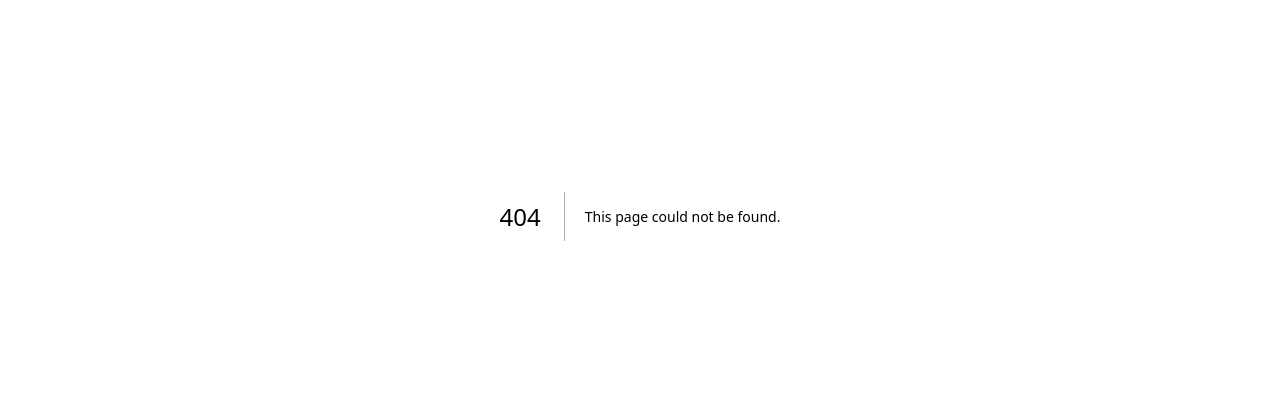
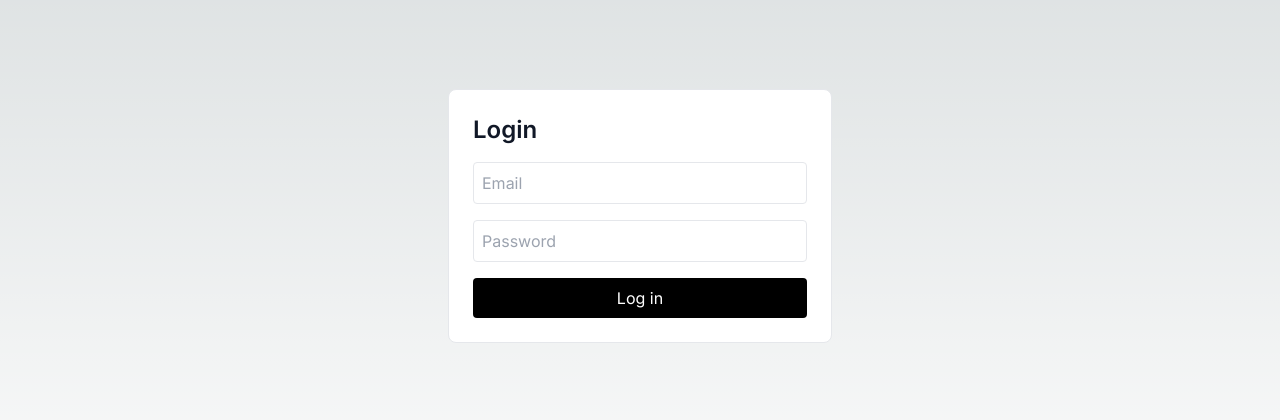
Before and after one commit to Hajara-Yasmin-Isa/LearningPlatform, a Next.js app: page /login in a window 1280 px wide. Before the commit this address had no page. Shown: the part 184-604 px from the top of the page. Built offline with nearby package versions, Linux system fonts and the light colour scheme.

Commit message:
Implemented basic login and signup pages using a reusable auth component. Currently lacks backend logic. Also forces a black text since global.css causes text to become white which blends in with the background.

```diff
--- /dev/null
+++ b/app/login/page.tsx
@@ -0,0 +1,9 @@
+import AuthForm from "@/components/features/auth/AuthForm";
+
+export default function LoginPage() {
+  return (
+    <main className="flex min-h-screen items-center justify-center">
+      <AuthForm title="Login" submitLabel="Log in" />
+    </main>
+  );
+}
--- /dev/null
+++ b/app/signup/page.tsx
@@ -0,0 +1,9 @@
+import AuthForm from "@/components/features/auth/AuthForm";
+
+export default function SignupPage() {
+  return (
+    <main className="flex min-h-screen items-center justify-center">
+      <AuthForm title="Sign up" submitLabel="Create account" />
+    </main>
+  );
+}
--- /dev/null
+++ b/components/features/auth/AuthForm.tsx
@@ -0,0 +1,65 @@
+"use client";
+
+import { useState } from "react";
+
+interface AuthFormProps {
+    title: string;
+    submitLabel: string;
+}
+
+export default function AuthForm({title, submitLabel}: AuthFormProps) {
+    const [email, setEmail] = useState("");
+    const [password, setPassword] = useState("");
+
+
+    /*
+
+        handleSubmit() is the call for backend logic
+        e.preventDefault() prevents the browser from reloading
+        This is sufficing the requirement for "Placeholder submit handler using console.log"
+        Backend logic is handled here, but for now it is asked to just use a console log.
+
+    */
+    function handleSubmit(e: React.FormEvent) {
+        e.preventDefault();
+        console.log("Placeholder submit- input values:", {email, password});
+    }
+
+    return (
+        <form
+            onSubmit={handleSubmit}
+
+            /*
+                Inside the tailwind CSS, I added a text-gray-900 because during night the global.css
+                sets the color of text to white. This forces the text black so it'll be readable either way.
+            */
+
+            className="w-full max-w-sm space-y-4 rounded-lg border p-6 bg-white text-gray-900"
+            >
+                <h1 className="text-2xl font-semibold">{title}</h1>
+
+                <input
+                type="email"
+                placeholder="Email"
+                className="w-full rounded border p-2 text-gray-900"
+                value={email}
+                onChange={(e) => setEmail(e.target.value)}
+                />
+
+                <input
+                type="password"
+                placeholder="Password"
+                className="w-full rounded border p-2 text-gray-900"
+                value={password}
+                onChange={(e) => setPassword(e.target.value)}
+                />
+
+                <button
+                    type="submit"
+                    className="w-full rounded bg-black p-2 text-white"
+                >
+                    {submitLabel}
+                </button>
+            </form>
+    );
+}
```
